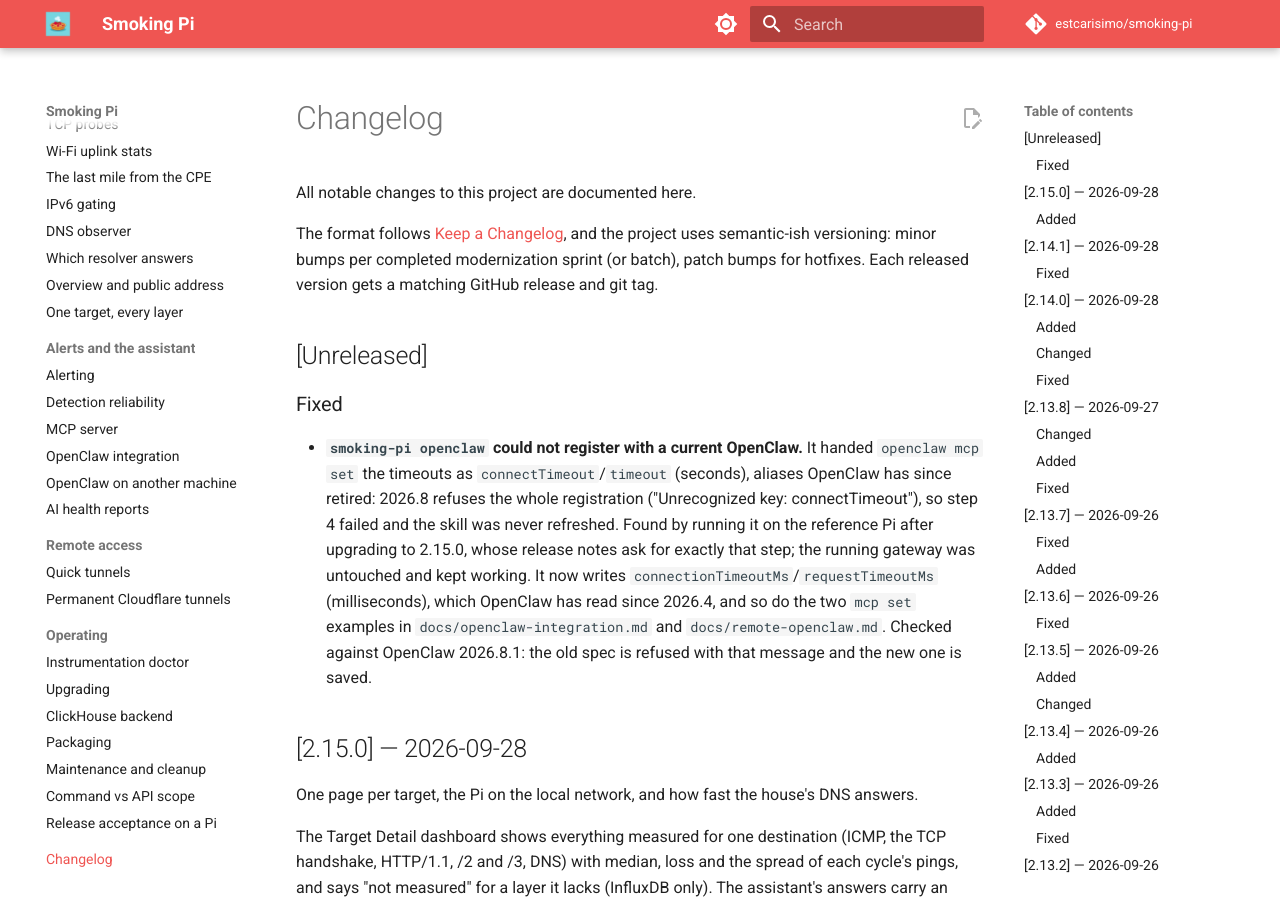
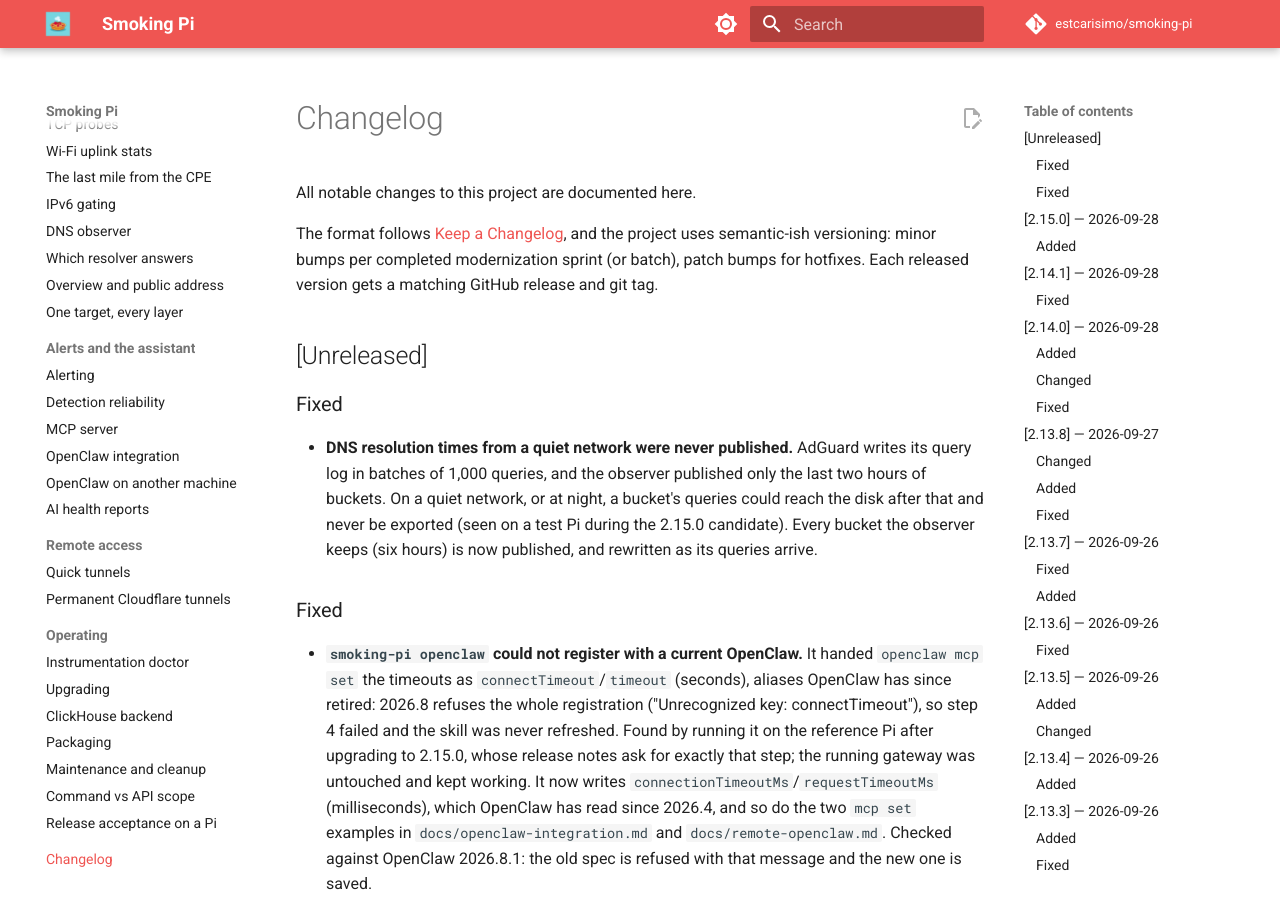
Before and after one commit to estcarisimo/smoking-pi, an MkDocs documentation site: the page built from docs/changelog.md, in a window 1280 px wide and 900 px high. Built offline with MkDocs 1.6.1 and Material for MkDocs 9.7.7, drawn with Linux system fonts in a browser that asks for light colours; comment, search, counter and statistics services are not loaded.

Commit message:
fix(dns): publish every resolution bucket the observer keeps -- AdGuard writes its log late
Co-Authored-By: Claude Opus 5.5 <noreply@anthropic.com>

```diff
--- a/CHANGELOG.md
+++ b/CHANGELOG.md
@@ -8,6 +8,16 @@ modernization sprint (or batch), patch bumps for hotfixes. Each released
 version gets a matching GitHub release and git tag.
 
 ## [Unreleased]
+
+### Fixed
+
+- **DNS resolution times from a quiet network were never published.**
+  AdGuard writes its query log in batches of 1,000 queries, and the
+  observer published only the last two hours of buckets. On a quiet
+  network, or at night, a bucket's queries could reach the disk after that
+  and never be exported (seen on a test Pi during the 2.15.0 candidate).
+  Every bucket the observer keeps (six hours) is now published, and
+  rewritten as its queries arrive.
 
 ### Fixed
 
```
Also changed, not shown: docs/dns-observer.md (+5 -0 lines), 2 other files.
